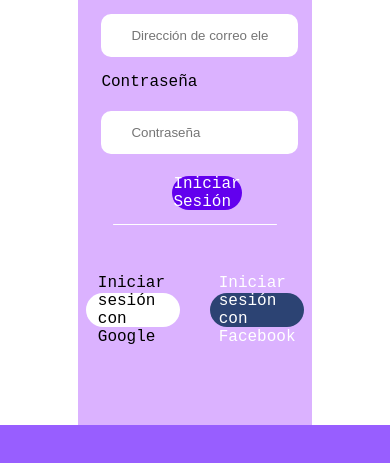
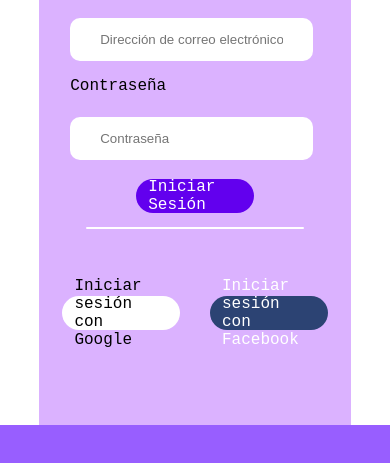
Before and after one commit to MiDDiz/UC3M_Interfaces_Final, a plain HTML site: page src/login.html in a window 390 px wide. Shown: the part 339-802 px from the top of the page. Drawn offline with nearby package versions, Linux system fonts and the light colour scheme.

Commit message:
fixed login mobile

```diff
--- a/src/style/main.css
+++ b/src/style/main.css
@@ -516,7 +516,8 @@ background: #DBB2FF;
         color:white;
         width: 20%;
         height: 10px;
-        margin-left: 40%;
+        margin-left: auto;
+        margin-right: auto;
         background: #6200EE;
         border-radius: 50px;
     }
@@ -634,17 +635,26 @@ input[type=password]{
         margin-left: 10%;
     }
 
-
     .regbox{
         flex-direction: column;
         align-items: center;
         gap: 0px;
         margin-top: 0;
     }
+
     .regsubody{
         margin-bottom: 30px;
     }
 
+/* -----------------------LOGIN CSS---------------------- */
+    .loginbody{
+        width: 80%;
+        margin-left: 10%;
+    }
+    .loginbutton{
+        align-self: center;
+        width: 25%;
+    }
 }
 
 
@@ -705,4 +715,10 @@ width: 80%;
 margin-left: 10%;
 }
 
+/* -----------------------LOGIN CSS---------------------- */
+.loginbutton{
+    align-self: center;
+    width: 30%;
 }
+
+}
```
